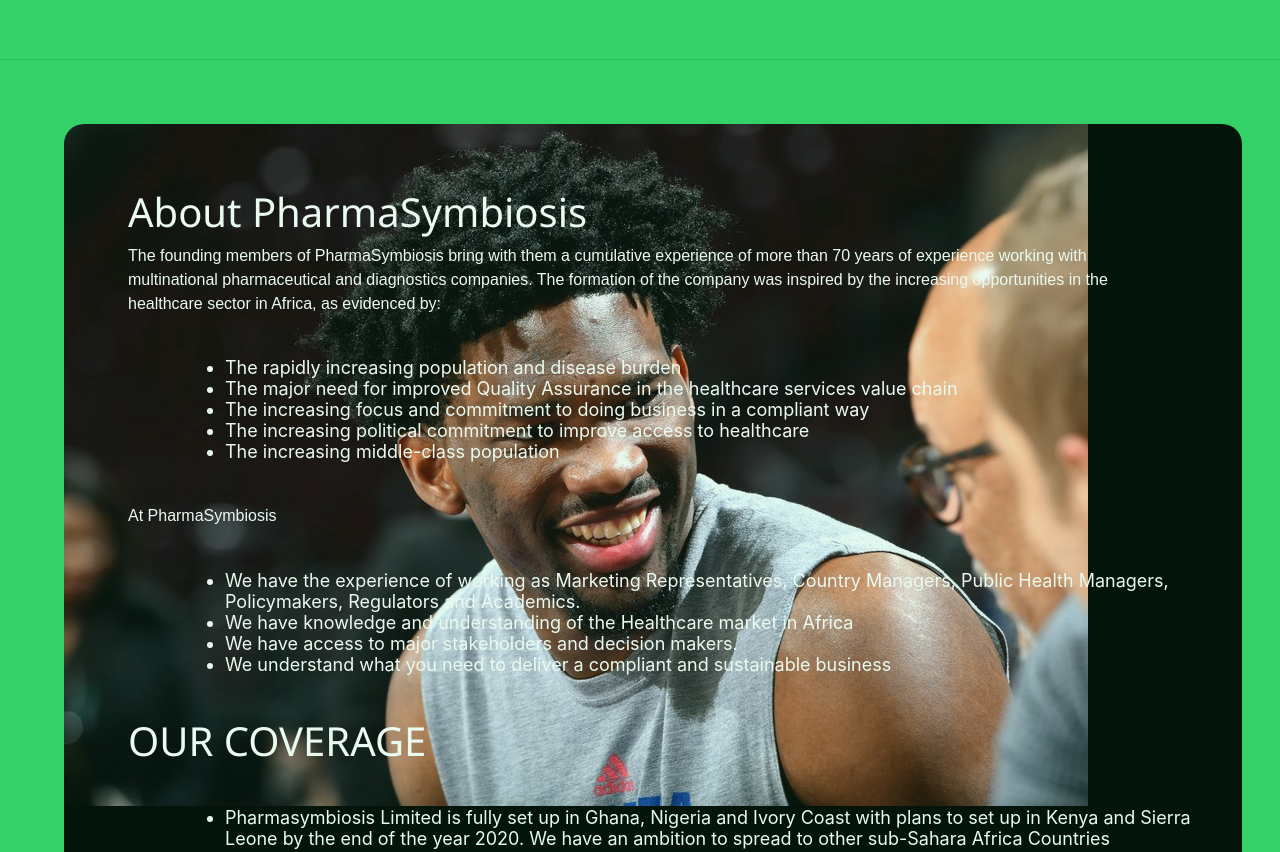
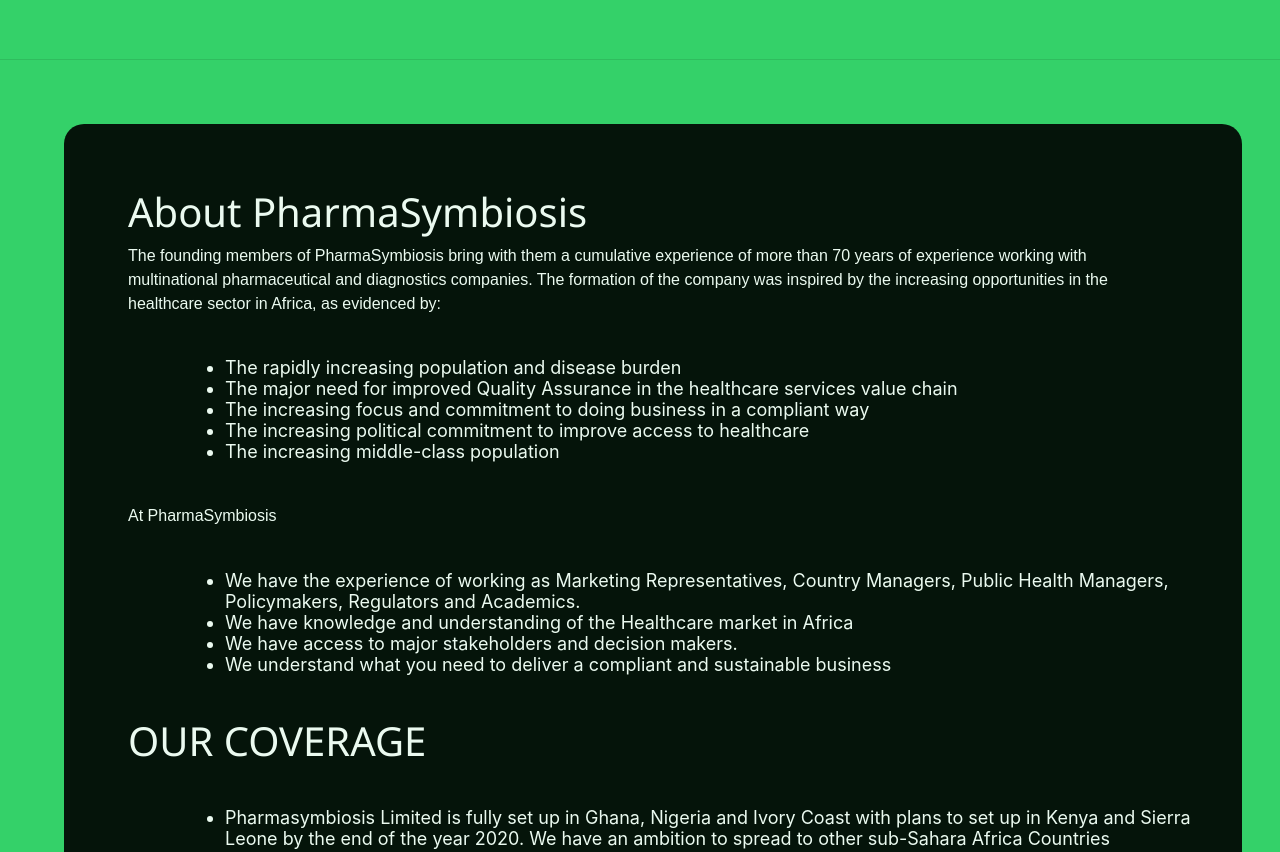
Before and after one commit to guylaroche237/TheRockCode, a plain HTML site: page popinso.html in a window 1280 px wide. Shown: the part 1360-2212 px from the top of the page. Drawn offline with nearby package versions, Linux system fonts and the light colour scheme; files that its build step writes are made by us from their sources.

Commit message:
finalisation du jour

```diff
--- a/styles/css/style.css
+++ b/styles/css/style.css
@@ -8,9 +8,7 @@
 	margin:5% ;
 	padding: 5%;
 	border-radius: 20px;
-	background-image: url("/images/joel.jpg");
-	background-attachment: fixed;
-	background-repeat: no-repeat;
+
 }
 .paire{
 	background-color: white;
```
